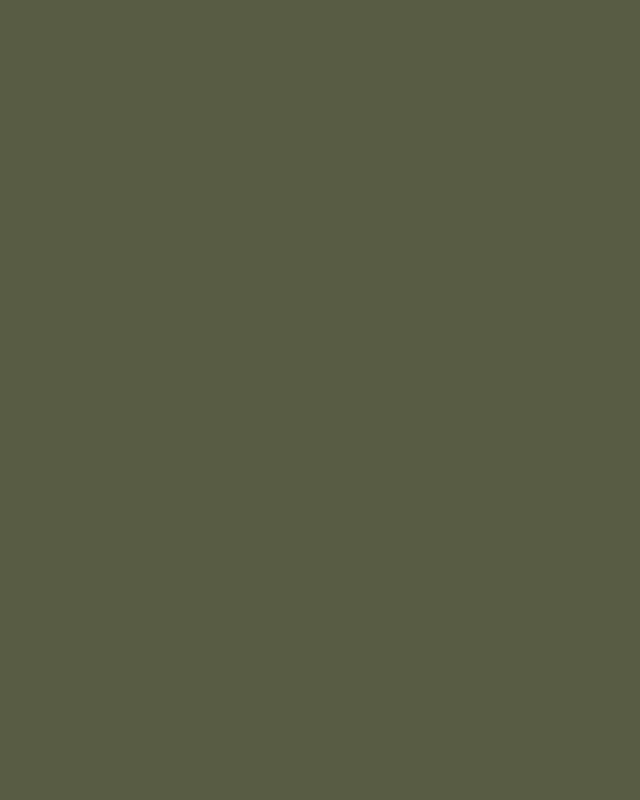
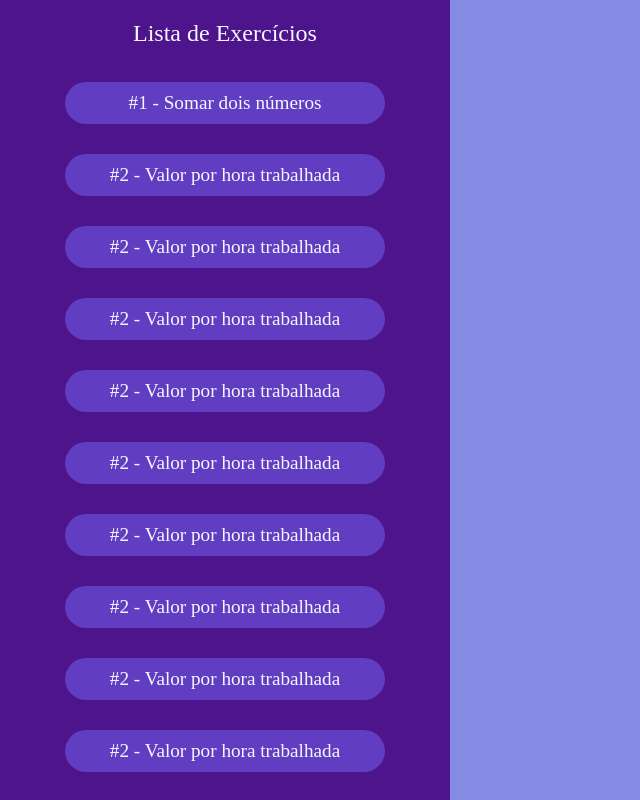
Before and after one commit to YH1d3k12/JavaScript-Skills-Showcase, a website: page public/views/home.html in a window 1280 px wide. Shown: the whole page, without its empty margins (0-640 px from the left). Drawn offline with Linux system fonts and the light colour scheme; a web font is replaced by a local one.

Commit message:
Feat: Decided main page colors

```diff
--- a/public/css/home.css
+++ b/public/css/home.css
@@ -8,7 +8,12 @@
 }
 
 :root{
-    --page-background-color:#585c44;
+    --page-background-color:#858AE3;
+    --menu-background-color: #4E148C;
+    --menu-title-color: #F7F7FF;
+    --button-background-color: #613DC1;
+    --button-color: #F7F7FF;
+    --button-transiction-color: #E6C229;
 }
 
 * {
@@ -18,8 +23,70 @@
     margin: 0;
     text-decoration: none;
     list-style: none;
+    /* border: solid 1px black; */
 }
 
 body {
-    background-color: #585c44;
+    background-color: var(--page-background-color);
 }
+
+.menu {
+    display: flex;
+    flex-direction: column;
+    align-items: center;
+
+    width: 450px;
+    height: 100vh;
+
+    background-color: var(--menu-background-color);
+}
+
+.menu_title {
+    margin: 20px;
+
+    font-family: 'Montserrat';
+    font-size: 1.5rem;
+    font-weight: 300;
+    color: var(--menu-title-color);
+}
+
+.menu_scroll {
+    overflow: auto;
+}
+
+.menu_scroll::-webkit-scrollbar {
+    width: 8px;
+    height: 35vh;
+    background-color: #E7E7E7;
+    border-radius: 10px;
+}
+
+.menu_scroll::-webkit-scrollbar-thumb {
+    background-color: #eb1a1a;
+    border-radius: 100px;
+}
+
+.menu_button {
+    width: 320px;
+    padding: 10px;
+    margin: 15px;
+
+    border-radius: 100px;
+    background-color: var(--button-background-color);
+    cursor: pointer;
+}
+
+.menu_button a {
+    font-family: 'Montserrat';
+    font-size: 1.2rem;
+    font-weight: 300;
+
+    color: var(--button-color);
+}
+
+.menu_button a:hover {
+    font-size: 1.225rem;
+
+    color: #f3c1b5;
+    transition-timing-function: cubic-bezier(0.4, 0, 1, 1);
+}
--- a/public/views/home.html
+++ b/public/views/home.html
@@ -8,12 +8,112 @@
     <link rel="stylesheet" href="/css/home.css">
 </head>
 <body>
-    <div class="menu">
-        <ul>
+
+    <nav class="menu">
+        <h1 class="menu_title">Lista de Exercícios</h1>
+        <ul class="menu_scroll">
             <li>
-                <button></button>
+                <button class="menu_button">
+                    <a href="">#1 - Somar dois números</a>
+                </button>
+            </li>
+            <li>
+                <button class="menu_button">
+                    <a href="">#2 - Valor por hora trabalhada</a>
+                </button>
+            </li>
+            <li>
+                <button class="menu_button">
+                    <a href="">#2 - Valor por hora trabalhada</a>
+                </button>
+            </li>
+            <li>
+                <button class="menu_button">
+                    <a href="">#2 - Valor por hora trabalhada</a>
+                </button>
+            </li>
+            <li>
+                <button class="menu_button">
+                    <a href="">#2 - Valor por hora trabalhada</a>
+                </button>
+            </li>
+            <li>
+                <button class="menu_button">
+                    <a href="">#2 - Valor por hora trabalhada</a>
+                </button>
+            </li>
+            <li>
+                <button class="menu_button">
+                    <a href="">#2 - Valor por hora trabalhada</a>
+                </button>
+            </li>
+            <li>
+                <button class="menu_button">
+                    <a href="">#2 - Valor por hora trabalhada</a>
+                </button>
+            </li>
+            <li>
+                <button class="menu_button">
+                    <a href="">#2 - Valor por hora trabalhada</a>
+                </button>
+            </li>
+            <li>
+                <button class="menu_button">
+                    <a href="">#2 - Valor por hora trabalhada</a>
+                </button>
+            </li>
+            <li>
+                <button class="menu_button">
+                    <a href="">#2 - Valor por hora trabalhada</a>
+                </button>
+            </li>
+            <li>
+                <button class="menu_button">
+                    <a href="">#2 - Valor por hora trabalhada</a>
+                </button>
+            </li>
+            <li>
+                <button class="menu_button">
+                    <a href="">#2 - Valor por hora trabalhada</a>
+                </button>
+            </li>
+            <li>
+                <button class="menu_button">
+                    <a href="">#2 - Valor por hora trabalhada</a>
+                </button>
+            </li>
+            <li>
+                <button class="menu_button">
+                    <a href="">#2 - Valor por hora trabalhada</a>
+                </button>
+            </li>
+            <li>
+                <button class="menu_button">
+                    <a href="">#2 - Valor por hora trabalhada</a>
+                </button>
+            </li>
+            <li>
+                <button class="menu_button">
+                    <a href="">#2 - Valor por hora trabalhada</a>
+                </button>
+            </li>
+            <li>
+                <button class="menu_button">
+                    <a href="">#2 - Valor por hora trabalhada</a>
+                </button>
+            </li>
+            <li>
+                <button class="menu_button">
+                    <a href="">#2 - Valor por hora trabalhada</a>
+                </button>
+            </li>
+            <li>
+                <button class="menu_button">
+                    <a href="">#2 - Valor por hora trabalhada</a>
+                </button>
             </li>
         </ul>
-    </div>
+    </nav>
+
 </body>
 </html>
```
